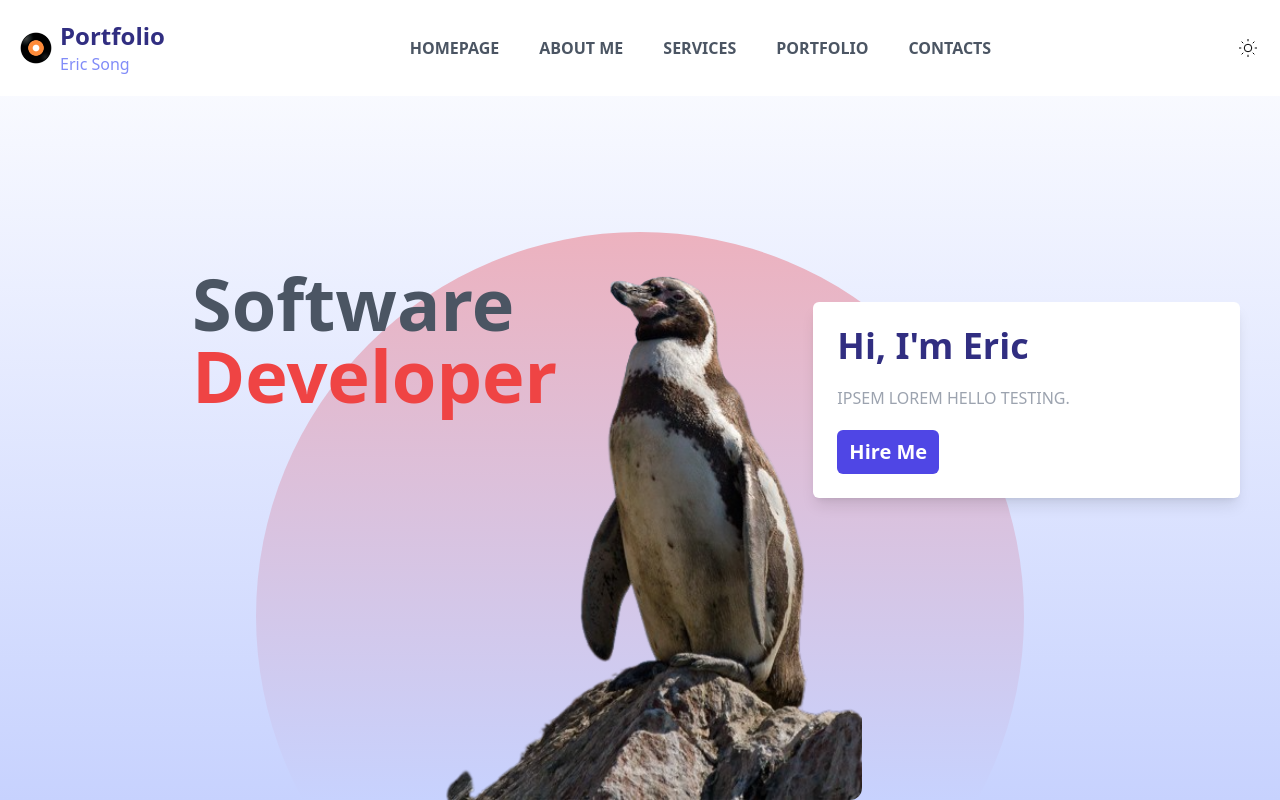
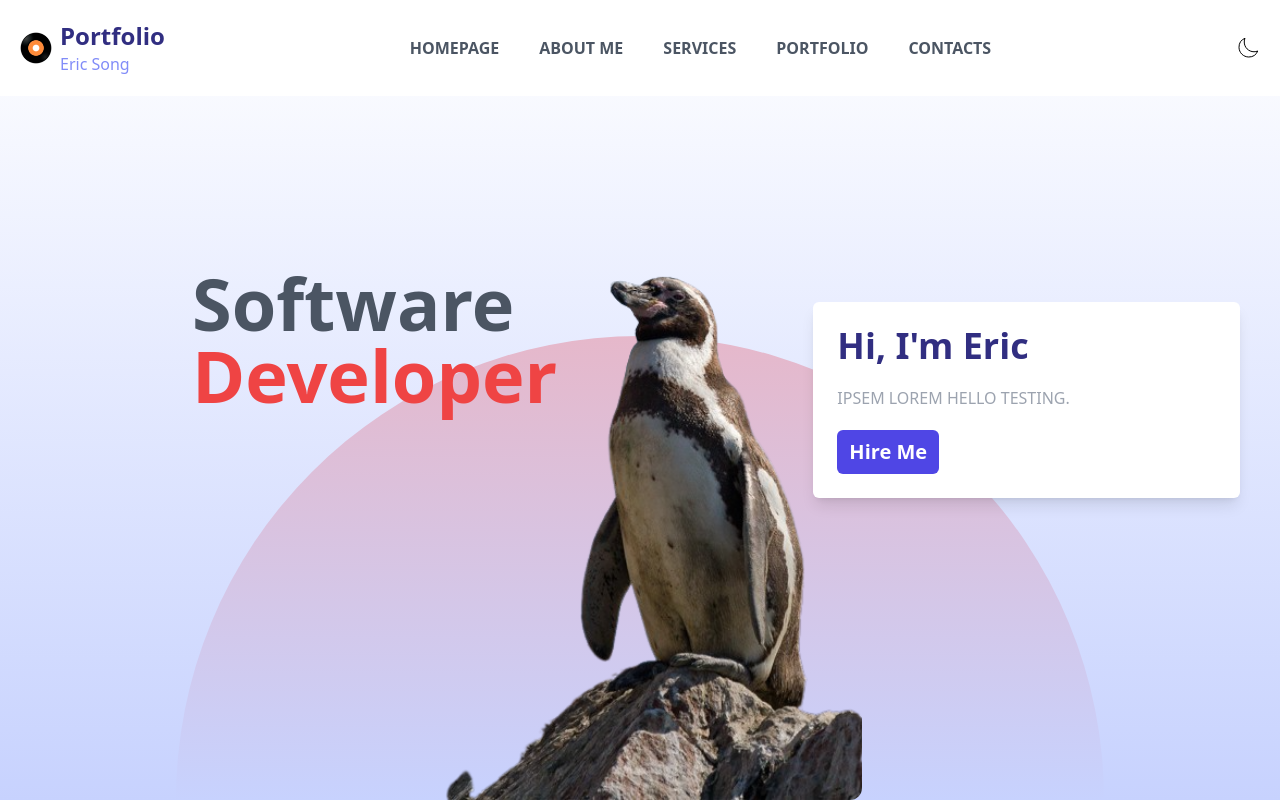
Before and after one commit to ericksong91/ericksong91.github.io, a React (Create React App) app in the folder client/: page / in a window 1280 px wide. Shown: the top 800 px of the page. Built offline with nearby package versions, Linux system fonts and the light colour scheme.

Commit message:
Fixed circle on light mode, switched dark/light mode icons

```diff
--- a/client/src/pages/Introduction.js
+++ b/client/src/pages/Introduction.js
@@ -8,7 +8,7 @@ function Introduction() {
             <div className="h-screen bg-gradient-to-t from-indigo-200 opacity-100 transition-color duration-1000">
                 <div className='h-screen bg-gradient-to-t opacity-0 z-10 dark:opacity-100 from-slate-800 to-slate-900 transition-color duration-1000'></div>
                     <img className="absolute bottom-0 right-0 lg:left-0 mx-auto h-5/6 object-cover rounded-xl " src={penguin} alt="Eric Song" />
-                    <div className="hidden lg:block absolute -bottom-1/4 right-0 left-0 mx-auto w-big h-big -z-10 bg-red-300 rounded-full" />
+                    <div className="hidden lg:block absolute bottom-0 right-0 left-0 mx-auto w-big-w h-big-h -z-10 bg-red-300 rounded-tl-full rounded-tr-full overflow-hidden" />
                     <div className="absolute top-1/3 left-5 text-3xl sm:left-10 sm:text-4xl md:left-5 md:text-5xl lg:left-5 xl:left-48 xl:text-7xl font-bold">
                         <span className="text-gray-600">Software</span>
                         <p className="text-red-500">Developer</p>
--- a/client/src/top/Navbar.js
+++ b/client/src/top/Navbar.js
@@ -35,12 +35,12 @@ function Navbar() {
                         <a href="#contact-me">Contacts</a>
                     </li>
                 </ul>
-                {theme !== 'dark' ?
-                    <svg id="navbar-dark-light-toggle" xmlns="http://www.w3.org/2000/svg" fill="none" viewBox="0 0 24 24" stroke="currentColor" className="hidden md:block w-6 cursor-pointer mr-5 hover:animate-wiggle" onClick={() => darkToggle()}>
+                {theme === 'dark' ?
+                    <svg id="navbar-dark-light-toggle" xmlns="http://www.w3.org/2000/svg" fill="none" viewBox="0 0 24 24" stroke="currentColor" className="hidden md:block w-6 cursor-pointer mr-5 text-white hover:animate-wiggle" onClick={() => darkToggle()}>
                         <path d="M12 3v2.25m6.364.386l-1.591 1.591M21 12h-2.25m-.386 6.364l-1.591-1.591M12 18.75V21m-4.773-4.227l-1.591 1.591M5.25 12H3m4.227-4.773L5.636 5.636M15.75 12a3.75 3.75 0 11-7.5 0 3.75 3.75 0 017.5 0z" />
                     </svg>
                     :
-                    <svg xmlns="http://www.w3.org/2000/svg" fill="none" viewBox="0 0 24 24" stroke="currentColor" className="hidden md:block w-6 cursor-pointer mr-5 text-white hover:animate-wiggle" onClick={() => darkToggle()}>
+                    <svg xmlns="http://www.w3.org/2000/svg" fill="none" viewBox="0 0 24 24" stroke="currentColor" className="hidden md:block w-6 cursor-pointer mr-5 hover:animate-wiggle" onClick={() => darkToggle()}>
                         <path d="M21.752 15.002A9.718 9.718 0 0118 15.75c-5.385 0-9.75-4.365-9.75-9.75 0-1.33.266-2.597.748-3.752A9.753 9.753 0 003 11.25C3 16.635 7.365 21 12.75 21a9.753 9.753 0 009.002-5.998z" />
                     </svg>
                 }
@@ -77,6 +77,13 @@ function Navbar() {
                         <li>
                             <a onClick={() => setHamburger(true)} href="#contact-me">Contacts</a>
                         </li>
+                        <li>
+                            <label class="relative inline-flex items-center cursor-pointer">
+                                <input type="checkbox" value="" class="sr-only" />
+                                    <div class="w-11 h-6 rounded-full"></div>
+                                    <span class="ml-3 text-sm font-medium text-gray-900 dark:text-gray-300">Toggle me</span>
+                            </label>
+                        </li>
                     </ul>
                 }
             </div>
--- a/client/tailwind.config.js
+++ b/client/tailwind.config.js
@@ -13,7 +13,8 @@ module.exports = {
         "xl": "1280px"
       },
       spacing: {
-        "big": "48rem"
+        "big-w": "58rem",
+        "big-h": "29rem"
       }
     },
     fontFamily: {
```
